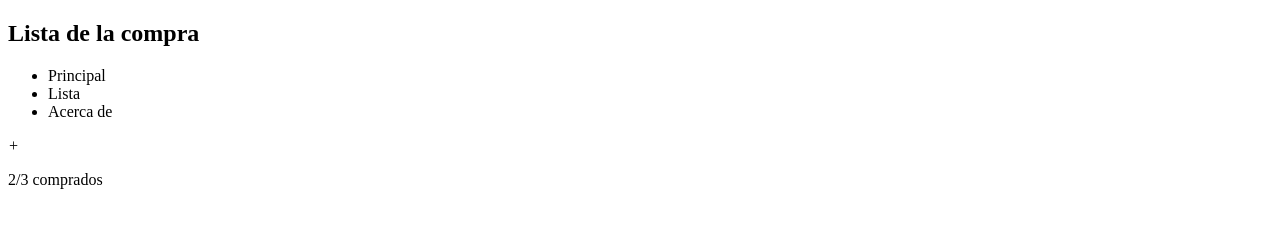
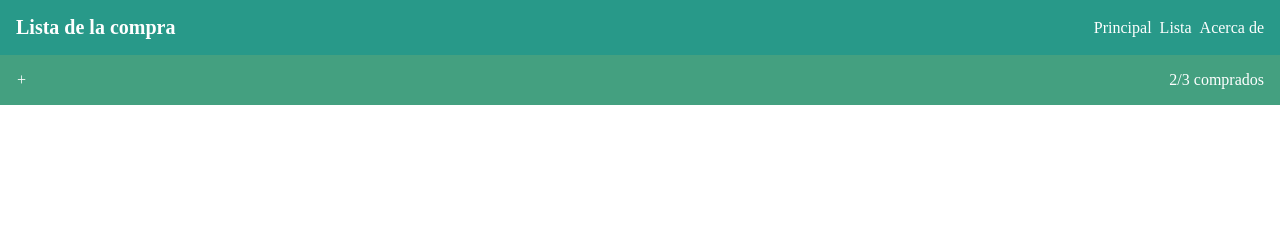
Before and after one commit to marcgirbaub/202301-w1ch3-marc-girbau, a website: page src/index.html in a window 1280 px wide. Drawn offline with Linux system fonts and the light colour scheme.

Commit message:
Add background-color to header containers

```diff
--- /dev/null
+++ b/src/css/styles.css
@@ -0,0 +1,36 @@
+* {
+  margin: 0;
+  padding: 0;
+  box-sizing: border-box;
+}
+
+header {
+  display: flex;
+  flex-direction: column;
+  color: white;
+}
+
+header section {
+  display: flex;
+  justify-content: space-between;
+  align-items: center;
+  padding: 1rem 1rem;
+}
+
+.navigation-container {
+  background-color: #289989;
+}
+
+h1 {
+  font-size: 1.25rem;
+}
+
+nav ul {
+  display: flex;
+  list-style-type: none;
+  gap: 0.5rem;
+}
+
+.comprados-container {
+  background-color: #44a080;
+}
--- a/src/index.html
+++ b/src/index.html
@@ -1,28 +1,29 @@
 <!DOCTYPE html>
-<html lang="en">
+<html lang="es">
 
 <head>
   <meta charset="UTF-8">
   <meta http-equiv="X-UA-Compatible" content="IE=edge">
   <meta name="viewport" content="width=device-width, initial-scale=1.0">
   <link rel="shortcut icon" href="/src/img/favicon.png" type="image/x-icon">
+  <link rel="stylesheet" href="/src/css/styles.css">
   <title>Lista de la Compra</title>
 </head>
 
 <body>
   <header>
-    <section>
+    <section class="navigation-container">
       <h1>Lista de la compra</h1>
       <nav>
         <ul>
-          <li>Principal</li>
-          <li>Lista</li>
-          <li>Acerca de</li>
+          <li><a>Principal</a></li>
+          <li><a>Lista</a></li>
+          <li><a>Acerca de</a></li>
         </ul>
       </nav>
     </section>
 
-    <section>
+    <section class="comprados-container">
       <i>+</i>
       <p>2/3 comprados</p>
     </section>
```
